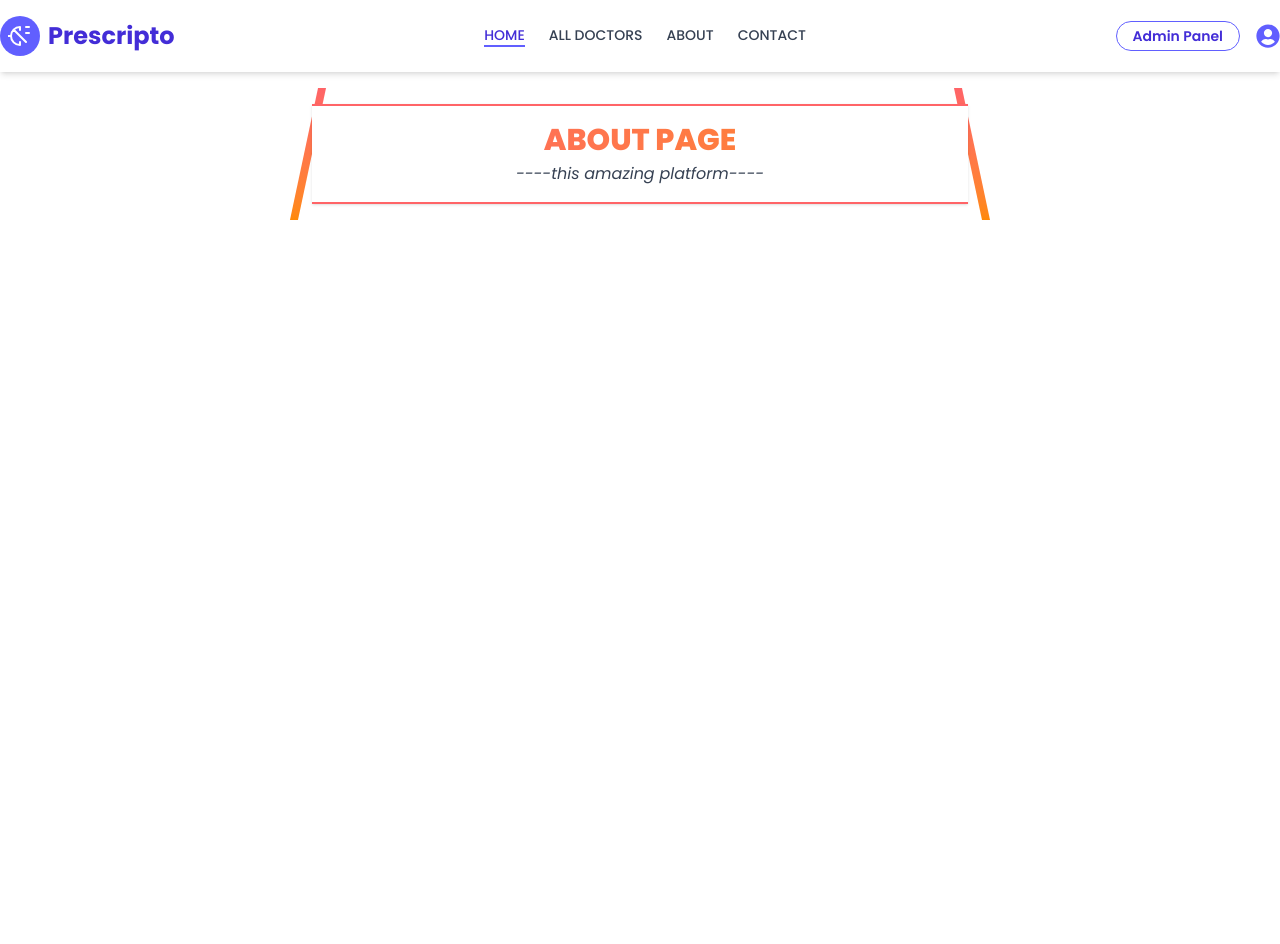
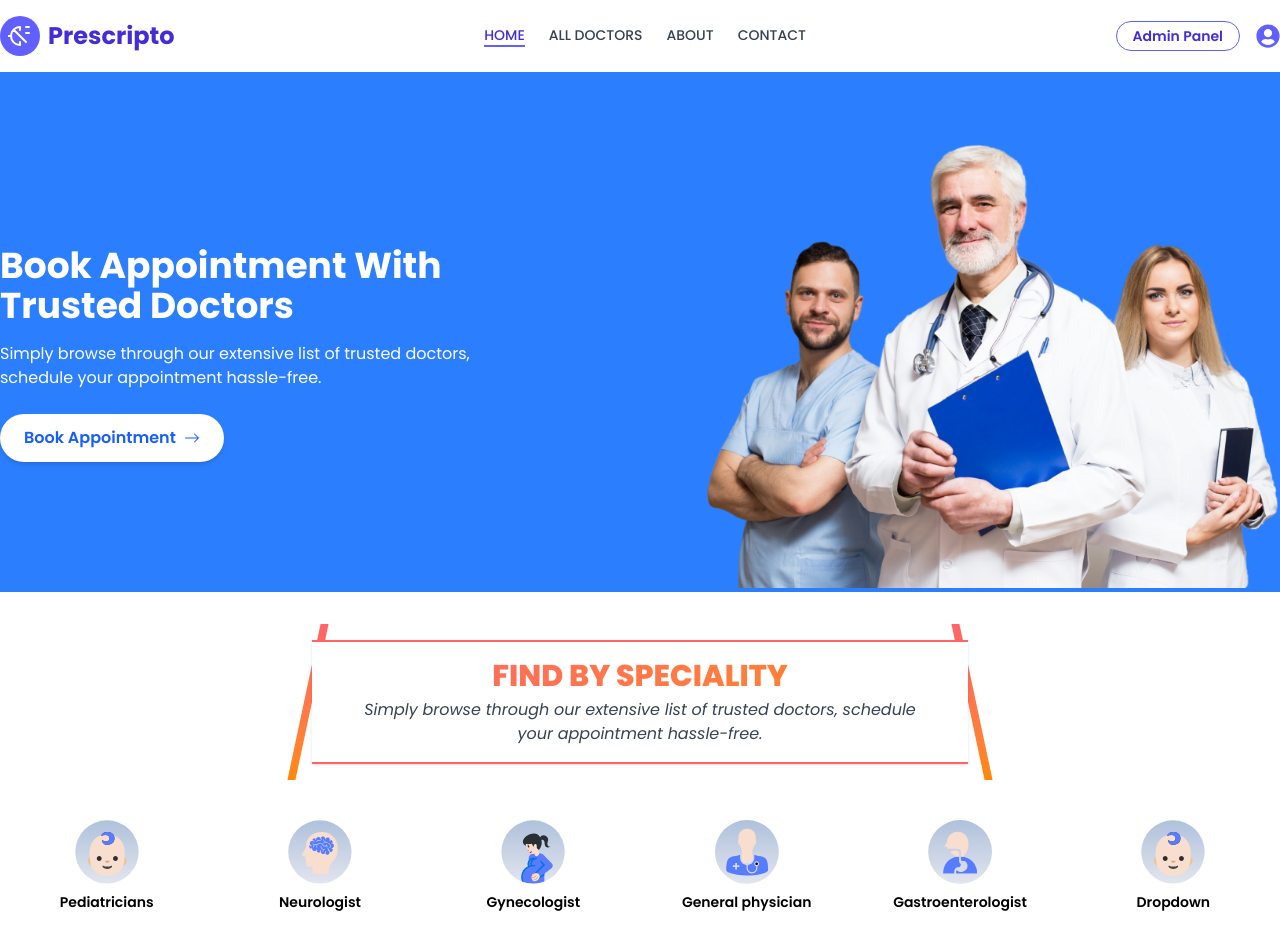
Before and after one commit to yeasinmiah1272001/Doctor-Client, a React app: page / in a window 1280 px wide. Before the commit the page ends 800 px from the top, so only its background shows below. Built offline with nearby package versions, Linux system fonts and the light colour scheme; the HTML template or start-up script is replaced by a standard one.

Commit message:
banner complete

```diff
--- a/src/layout/DashboardLayout.jsx
+++ b/src/layout/DashboardLayout.jsx
@@ -112,7 +112,7 @@ const DashboardLayout = () => {
             <span> Home</span>
           </NavLink>
           <NavLink
-            to="/allDoctor"
+            to="/allDoctors"
             className={({ isActive }) =>
               `flex items-center gap-3 px-4 py-3 text-gray-700 ${
                 isActive ? "bg-gray-300" : ""
--- a/src/pages/home/About.jsx
+++ b/src/pages/About.jsx
@@ -1,6 +1,6 @@
 import React from "react";
-import Container from "../../components/Container";
-import SectionTitle from "../../components/SectionTitle";
+import Container from "../components/Container";
+import SectionTitle from "../components/SectionTitle";
 
 const About = () => {
   return (
--- a/src/pages/home/AllDoctors.jsx
+++ b/src/pages/AllDoctors.jsx
@@ -1,6 +1,6 @@
 import React from "react";
-import Container from "../../components/Container";
-import SectionTitle from "../../components/SectionTitle";
+import Container from "../components/Container";
+import SectionTitle from "../components/SectionTitle";
 
 const AllDoctors = () => {
   return (
--- a/src/pages/home/Contact.jsx
+++ b/src/pages/Contact.jsx
@@ -1,6 +1,6 @@
 import React from "react";
-import Container from "../../components/Container";
-import SectionTitle from "../../components/SectionTitle";
+import Container from "../components/Container";
+import SectionTitle from "../components/SectionTitle";
 
 const Contact = () => {
   return (
--- /dev/null
+++ b/src/pages/home/Banner.jsx
@@ -0,0 +1,37 @@
+import React from "react";
+import { BsArrowRight } from "react-icons/bs";
+import banner from "../../assets/assets_frontend/header_img.png";
+import Container from "../../components/Container";
+
+const Banner = () => {
+  return (
+    <div className="bg-blue-500 text-white h-auto md:h-[520px] py-8">
+      <Container className="flex flex-col-reverse md:flex-row items-center justify-between gap-6">
+        {/* Left Section */}
+        <div className="text-center md:text-left max-w-lg">
+          <h1 className="text-3xl md:text-4xl font-bold mb-4">
+            Book Appointment With Trusted Doctors
+          </h1>
+          <p className="text-sm md:text-base mb-6">
+            Simply browse through our extensive list of trusted doctors,
+            schedule your appointment hassle-free.
+          </p>
+          <button className="bg-white text-blue-600 font-semibold px-6 py-3 rounded-full shadow-md inline-flex items-center hover:bg-blue-100">
+            Book Appointment <BsArrowRight className="ml-2" />
+          </button>
+        </div>
+
+        {/* Right Section */}
+        <div className="flex justify-center md:justify-end">
+          <img
+            className="w-full max-w-md md:max-w-xl h-auto"
+            src={banner}
+            alt="Doctor Banner"
+          />
+        </div>
+      </Container>
+    </div>
+  );
+};
+
+export default Banner;
--- a/src/pages/home/Home.jsx
+++ b/src/pages/home/Home.jsx
@@ -1,13 +1,13 @@
 import React from "react";
 import SectionTitle from "../../components/SectionTitle";
+import Banner from "./Banner";
+import Speciality from "./Speciality";
 
 const Home = () => {
   return (
     <div>
-      <SectionTitle
-        heading={"About page"}
-        subHeading={"----this amazing platform----"}
-      />
+      <Banner />
+      <Speciality />
     </div>
   );
 };
--- /dev/null
+++ b/src/pages/home/Speciality.jsx
@@ -0,0 +1,49 @@
+import React from "react";
+import SectionTitle from "../../components/SectionTitle";
+import img1 from "../../assets/assets_frontend/Pediatricians.svg";
+import img2 from "../../assets/assets_frontend/Neurologist.svg";
+import img3 from "../../assets/assets_frontend/Gynecologist.svg";
+import img4 from "../../assets/assets_frontend/General_physician.svg";
+import img5 from "../../assets/assets_frontend/Gastroenterologist.svg";
+import img6 from "../../assets/assets_frontend/dropdown_icon.svg";
+import Container from "../../components/Container";
+
+const Speciality = () => {
+  const specialties = [
+    { img: img1, title: "Pediatricians" },
+    { img: img2, title: "Neurologist" },
+    { img: img3, title: "Gynecologist" },
+    { img: img4, title: "General physician" },
+    { img: img5, title: "Gastroenterologist" },
+    { img: img1, title: "Dropdown" },
+  ];
+
+  return (
+    <Container>
+      <SectionTitle
+        heading={"Find by Speciality"}
+        subHeading={
+          "Simply browse through our extensive list of trusted doctors, schedule your appointment hassle-free."
+        }
+      />
+
+      <div className="grid grid-cols-2 md:grid-cols-3 lg:grid-cols-6  mt-6 mx-auto items-center">
+        {specialties.map((speciality, index) => (
+          <div
+            key={index}
+            className="flex flex-col items-center justify-center p-4 hover:shadow-lg rounded-xl transition-all duration-200 bg-white"
+          >
+            <img
+              src={speciality.img}
+              alt={speciality.title}
+              className="w-16 h-16 mb-2"
+            />
+            <span className="text-sm font-semibold">{speciality.title}</span>
+          </div>
+        ))}
+      </div>
+    </Container>
+  );
+};
+
+export default Speciality;
--- a/src/router/router.jsx
+++ b/src/router/router.jsx
@@ -3,13 +3,13 @@ import { createBrowserRouter } from "react-router-dom";
 import MainLayout from "../layout/MainLayout";
 import Home from "../pages/home/Home";
 import DashboardLayout from "../layout/DashboardLayout";
+import AllDoctors from "../pages/AllDoctors";
+import Contact from "../pages/Contact";
+import About from "../pages/About";
 import AddDoctor from "../pages/dashboard/AddDoctor";
 import AdminHome from "../pages/dashboard/AdminHome";
 import Appointments from "../pages/dashboard/Appointments";
 import DoctorsList from "../pages/dashboard/DoctorsList";
-import AllDoctors from "../pages/home/AllDoctors";
-import Contact from "../pages/home/Contact";
-import About from "../pages/home/About";
 
 export const router = createBrowserRouter([
   {
```
